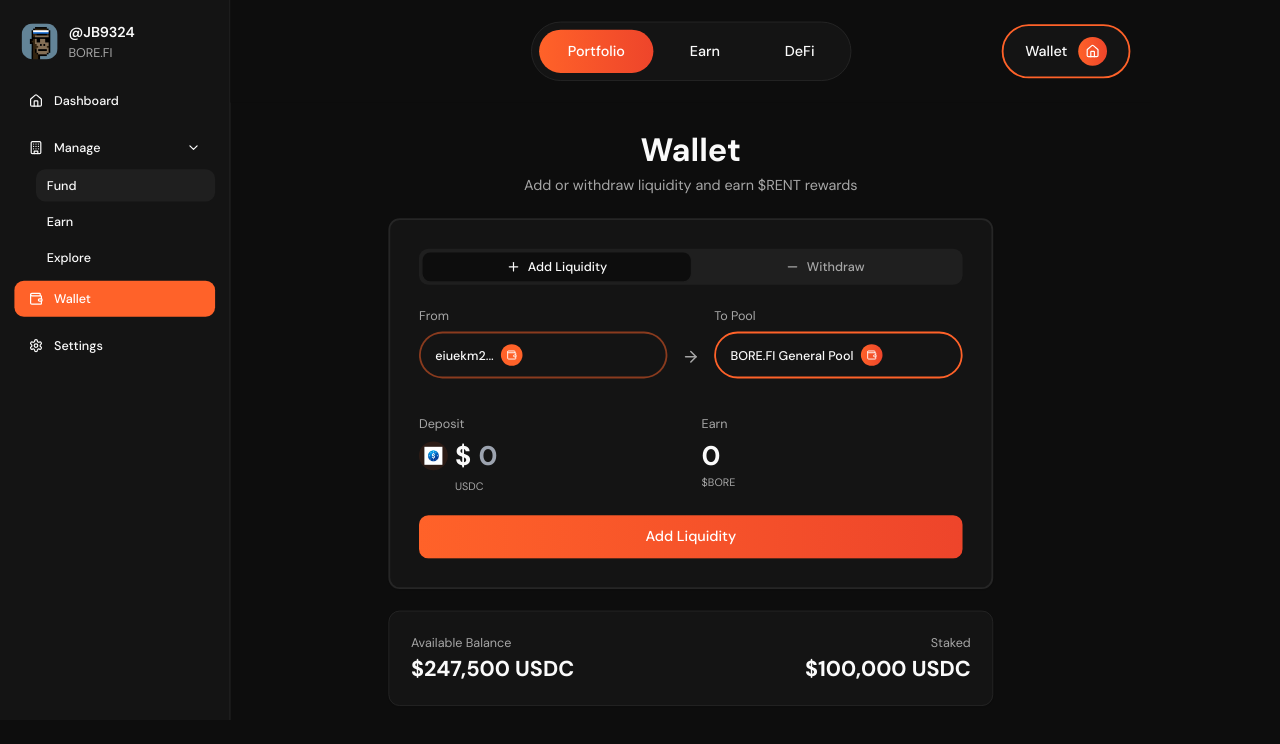
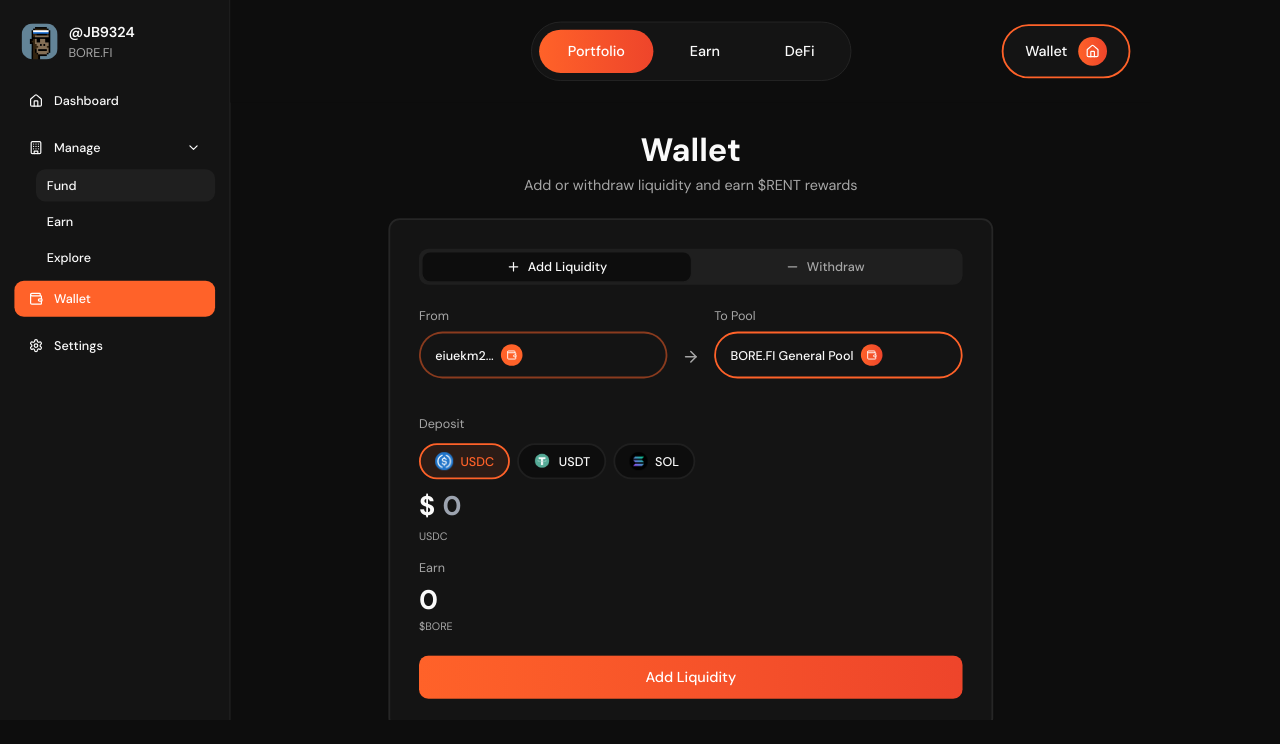
Before and after one commit to RentityTT/borefi, a React (Vite) app: page / in a window 1280 px wide. Both pictures are taken after a click on the button "Fund". Shown: the top 744 px of the page. Built offline with nearby package versions, Linux system fonts and the light colour scheme.

Commit message:
Add currency selection to Wallet

```diff
--- a/src/components/Wallet.tsx
+++ b/src/components/Wallet.tsx
@@ -4,10 +4,15 @@ import { Button } from "@/components/ui/button";
 import { Input } from "@/components/ui/input";
 import { Tabs, TabsContent, TabsList, TabsTrigger } from "@/components/ui/tabs";
 import { Wallet as WalletIcon, ArrowRight, Plus, Minus } from "lucide-react";
-import usdcLogo from "@/assets/usdc-logo.png";
+import { cn } from "@/lib/utils";
+import usdcIcon from "@/assets/usdc-icon.png";
+import usdtIcon from "@/assets/usdt-icon-updated.png";
+import solIcon from "@/assets/sol-icon.png";
+
 const Wallet = () => {
   const [depositAmount, setDepositAmount] = useState("");
   const [withdrawAmount, setWithdrawAmount] = useState("");
+  const [selectedCurrency, setSelectedCurrency] = useState("USDC");
 
   // Calculate earn amount based on deposit (1:1 ratio)
   const earnAmount = depositAmount ? parseFloat(depositAmount.replace(/,/g, '')).toLocaleString() : "0";
@@ -62,14 +67,35 @@ const Wallet = () => {
                 </div>
 
                 {/* Deposit and Earn Amounts */}
-                <div className="grid grid-cols-2 gap-6 pt-4">
-                  <div className="space-y-2">
+                <div className="space-y-4 pt-4">
+                  <div className="space-y-3">
                     <p className="text-sm text-muted-foreground">Deposit</p>
+
+                    {/* Currency Selection */}
+                    <div className="flex gap-2">
+                      {[
+                        { name: "USDC", icon: usdcIcon },
+                        { name: "USDT", icon: usdtIcon },
+                        { name: "SOL", icon: solIcon }
+                      ].map((currency) => (
+                        <button
+                          key={currency.name}
+                          onClick={() => setSelectedCurrency(currency.name)}
+                          className={cn(
+                            "flex items-center gap-2 px-4 py-2 rounded-full border-2 transition-all",
+                            selectedCurrency === currency.name
+                              ? "border-primary bg-primary/10 text-primary"
+                              : "border-muted bg-background hover:border-primary/50"
+                          )}
+                        >
+                          <img src={currency.icon} alt={currency.name} className="w-5 h-5" />
+                          <span className="text-sm font-medium">{currency.name}</span>
+                        </button>
+                      ))}
+                    </div>
+
                     <div className="space-y-2">
                       <div className="flex items-center gap-2">
-                        <div className="w-8 h-8 rounded-full bg-primary/10 flex items-center justify-center flex-shrink-0">
-                          <img src={usdcLogo} alt="USDC" className="w-5 h-5" />
-                        </div>
                         <span className="text-3xl font-bold">$</span>
                         <input type="text" placeholder="0" value={depositAmount} onChange={e => {
                         const value = e.target.value.replace(/[^0-9]/g, '');
@@ -80,7 +106,7 @@ const Wallet = () => {
                         }
                       }} className="text-3xl font-bold bg-transparent border-none outline-none focus:outline-none w-full" />
                       </div>
-                      <p className="text-xs text-muted-foreground pl-10">USDC</p>
+                      <p className="text-xs text-muted-foreground">{selectedCurrency}</p>
                     </div>
                   </div>
 
@@ -127,13 +153,34 @@ const Wallet = () => {
 
                 {/* Withdraw Amount */}
                 <div className="space-y-4 pt-4">
-                  <div className="space-y-2">
+                  <div className="space-y-3">
                     <p className="text-sm text-muted-foreground">Withdraw Amount</p>
+
+                    {/* Currency Selection */}
+                    <div className="flex gap-2">
+                      {[
+                        { name: "USDC", icon: usdcIcon },
+                        { name: "USDT", icon: usdtIcon },
+                        { name: "SOL", icon: solIcon }
+                      ].map((currency) => (
+                        <button
+                          key={currency.name}
+                          onClick={() => setSelectedCurrency(currency.name)}
+                          className={cn(
+                            "flex items-center gap-2 px-4 py-2 rounded-full border-2 transition-all",
+                            selectedCurrency === currency.name
+                              ? "border-primary bg-primary/10 text-primary"
+                              : "border-muted bg-background hover:border-primary/50"
+                          )}
+                        >
+                          <img src={currency.icon} alt={currency.name} className="w-5 h-5" />
+                          <span className="text-sm font-medium">{currency.name}</span>
+                        </button>
+                      ))}
+                    </div>
+
                     <div className="space-y-2">
                       <div className="flex items-center gap-2">
-                        <div className="w-8 h-8 rounded-full bg-primary/10 flex items-center justify-center flex-shrink-0">
-                          <img src={usdcLogo} alt="USDC" className="w-5 h-5" />
-                        </div>
                         <span className="text-3xl font-bold">$</span>
                         <input type="text" placeholder="0" value={withdrawAmount} onChange={e => {
                         const value = e.target.value.replace(/[^0-9]/g, '');
@@ -144,19 +191,19 @@ const Wallet = () => {
                         }
                       }} className="text-3xl font-bold bg-transparent border-none outline-none focus:outline-none w-full" />
                       </div>
-                      <p className="text-xs text-muted-foreground pl-10">USDC</p>
+                      <p className="text-xs text-muted-foreground">{selectedCurrency}</p>
                     </div>
                   </div>
 
                   <div className="bg-muted/50 rounded-lg p-4">
                     <div className="flex justify-between items-center mb-2">
                       <span className="text-sm text-muted-foreground">Staked Balance</span>
-                      <span className="text-sm font-medium">$100,000 USDC</span>
+                      <span className="text-sm font-medium">$100,000 {selectedCurrency}</span>
                     </div>
                     <div className="flex justify-between items-center">
                       <span className="text-sm text-muted-foreground">After Withdrawal</span>
                       <span className="text-sm font-medium">
-                        ${withdrawAmount ? (100000 - parseFloat(withdrawAmount.replace(/,/g, ''))).toLocaleString() : '100,000'} USDC
+                        ${withdrawAmount ? (100000 - parseFloat(withdrawAmount.replace(/,/g, ''))).toLocaleString() : '100,000'} {selectedCurrency}
                       </span>
                     </div>
                   </div>
@@ -177,11 +224,11 @@ const Wallet = () => {
             <div className="flex items-center justify-between">
               <div>
                 <p className="text-sm text-muted-foreground mb-1">Available Balance</p>
-                <p className="text-2xl font-bold">$247,500 USDC</p>
+                <p className="text-2xl font-bold">$247,500 {selectedCurrency}</p>
               </div>
               <div className="text-right">
                 <p className="text-sm text-muted-foreground mb-1">Staked</p>
-                <p className="text-2xl font-bold">$100,000 USDC</p>
+                <p className="text-2xl font-bold">$100,000 {selectedCurrency}</p>
               </div>
             </div>
           </CardContent>
```
